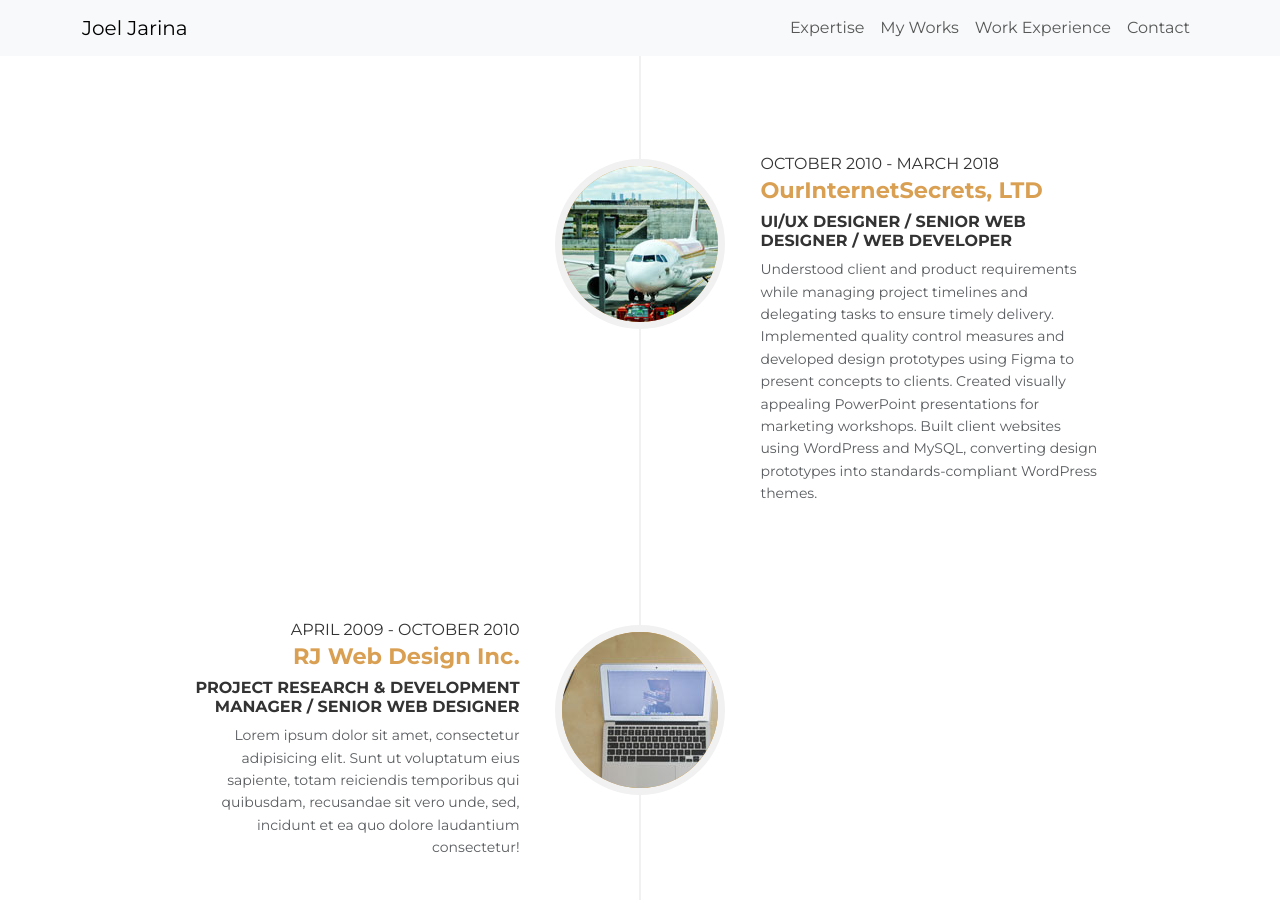
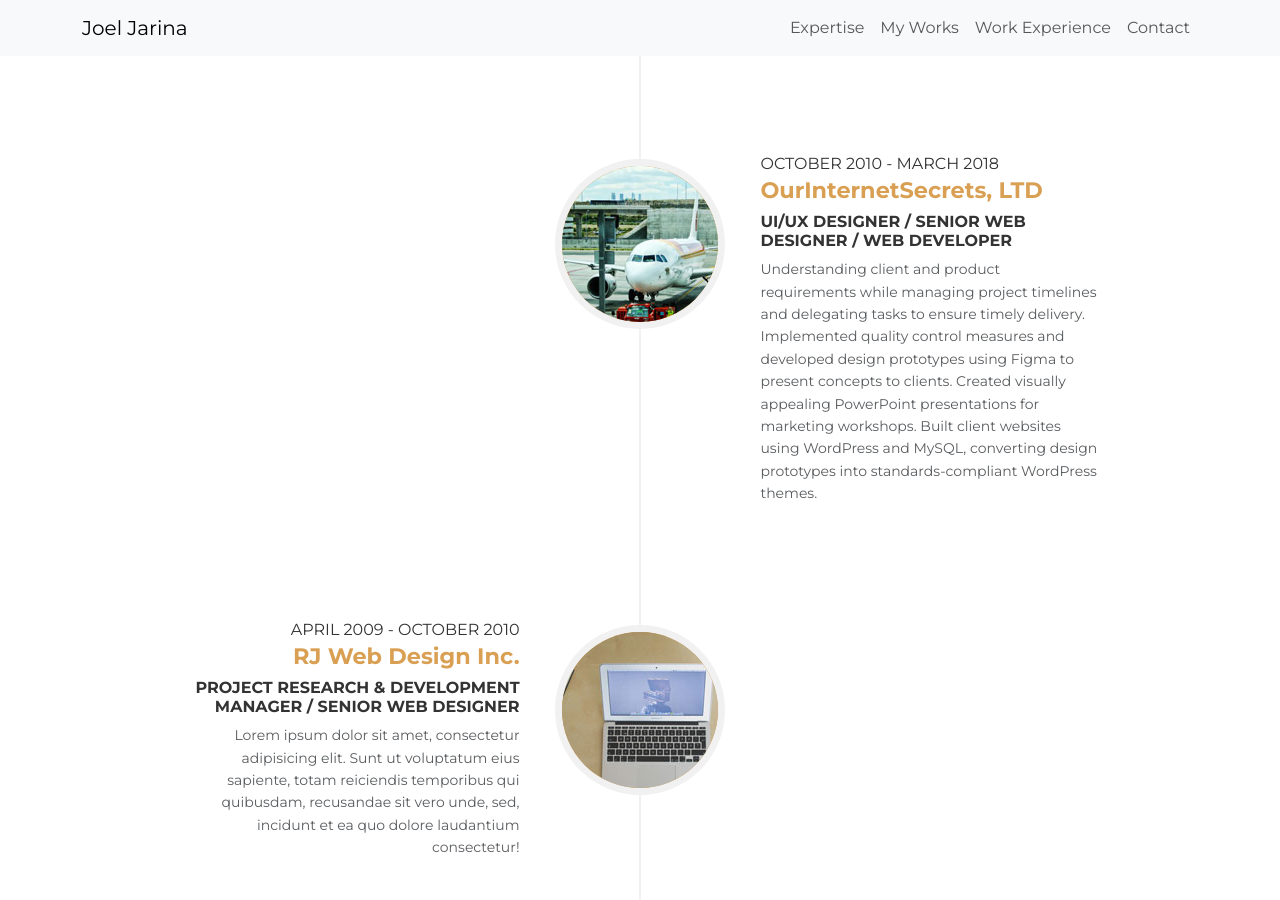
Before and after one commit to media4creations/aboutme, a Jekyll site: the page built from index.html, in a window 1280 px wide and 900 px high, scrolled down 3274 px. Built offline with Jekyll 4.4.1, drawn with Linux system fonts in a browser that asks for light colours; some web fonts are replaced.

Commit message:
Update work-experience.html

```diff
--- a/_includes/work-experience.html
+++ b/_includes/work-experience.html
@@ -37,7 +37,7 @@
                                     <h6 class="job_position">UI/UX Designer / Senior Web Designer / Web Developer</h6>
                                 </div>
                                 <div class="timeline-body">
-                                    <p class="text-muted">Understood client and product requirements while managing project timelines and delegating tasks to ensure timely delivery. Implemented quality control measures and developed design prototypes using Figma to present concepts to clients. Created visually appealing PowerPoint presentations for marketing workshops. Built client websites using WordPress and MySQL, converting design prototypes into standards-compliant WordPress themes.</p>
+                                    <p class="text-muted">Understanding client and product requirements while managing project timelines and delegating tasks to ensure timely delivery. Implemented quality control measures and developed design prototypes using Figma to present concepts to clients. Created visually appealing PowerPoint presentations for marketing workshops. Built client websites using WordPress and MySQL, converting design prototypes into standards-compliant WordPress themes.</p>
                                 </div>
                             </div>
                         </li>
```
